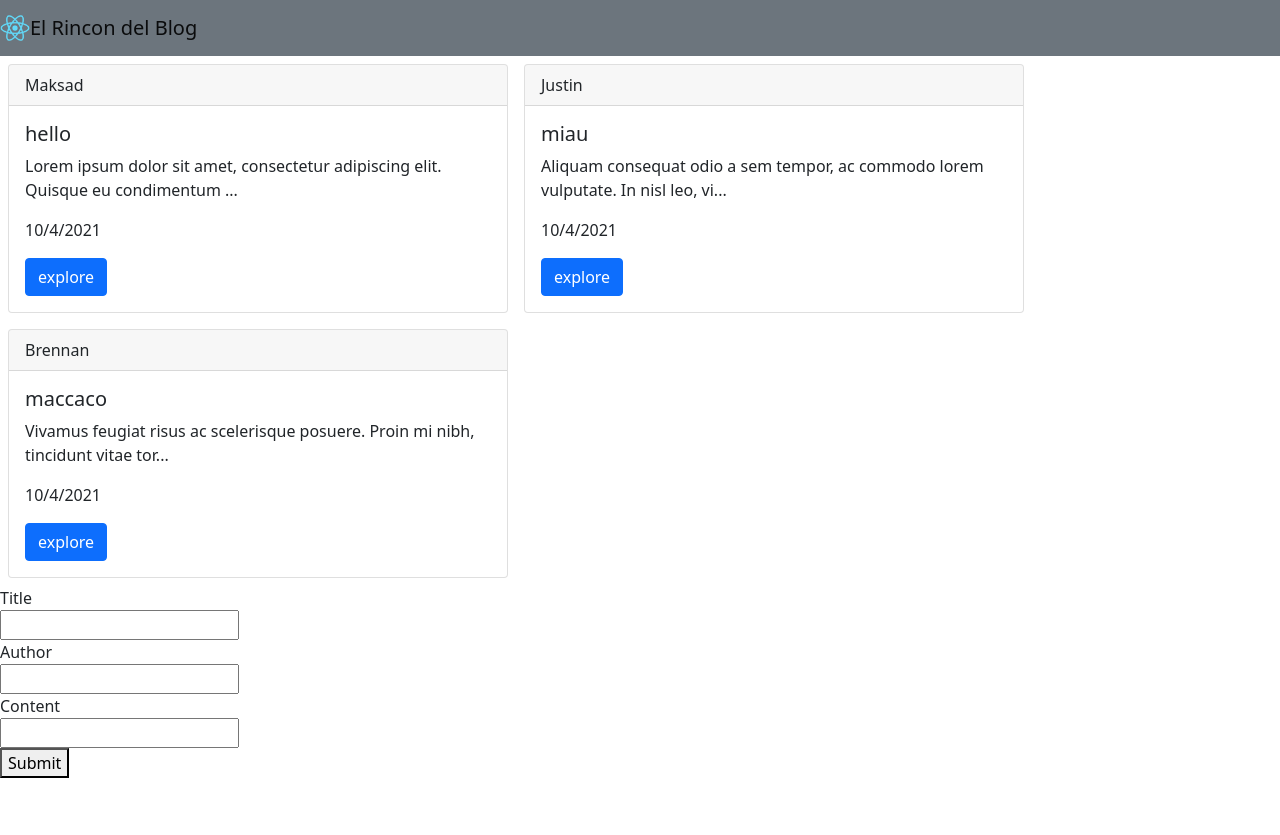
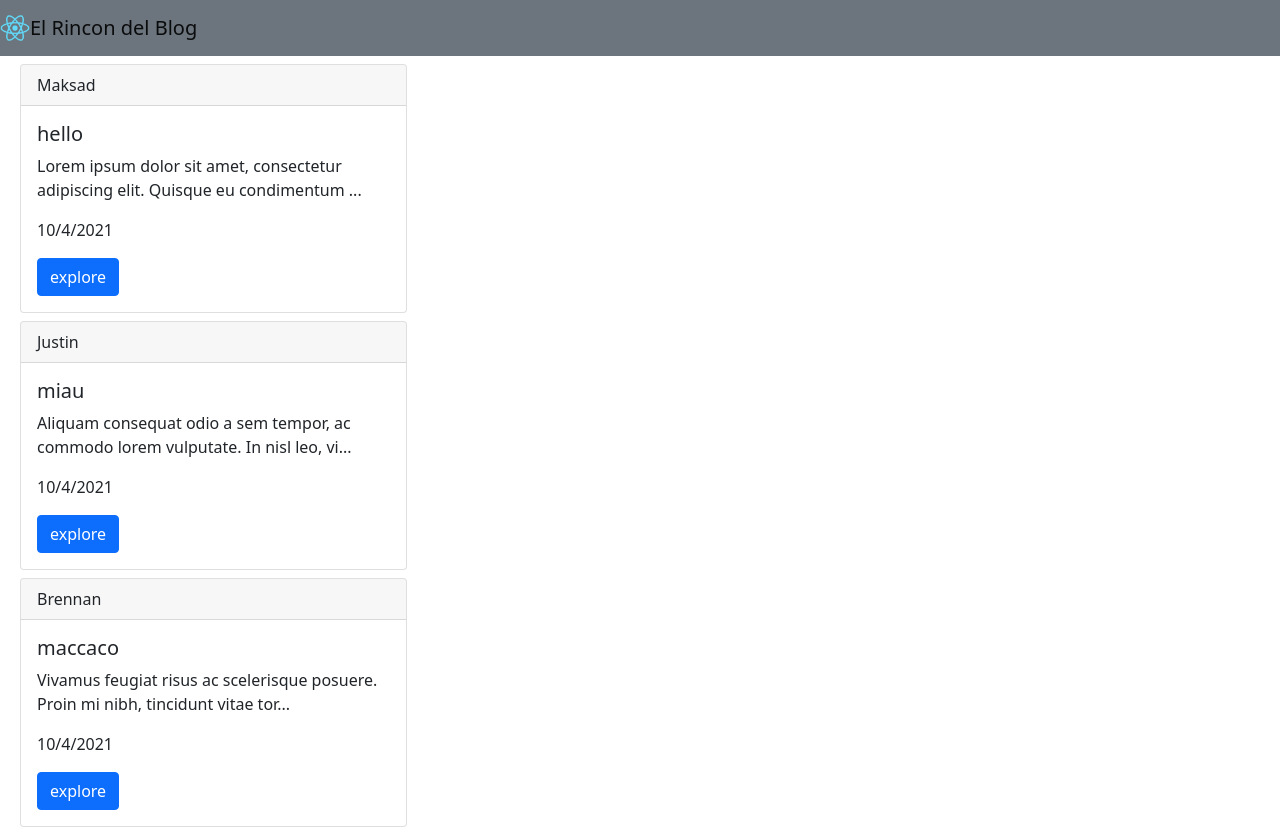
Before and after one commit to Emmanuel-Torres/PostWebsite, a React (Create React App) app in the folder client/: page / in a window 1280 px wide. Before the commit the page ends 800 px from the top, so only its background shows below. Built offline with nearby package versions, Linux system fonts and the light colour scheme.

Commit message:
Improved the style of the website

```diff
--- a/client/src/App.js
+++ b/client/src/App.js
@@ -1,20 +1,18 @@
 import 'bootstrap/dist/css/bootstrap.min.css';
-import { useContext } from 'react';
 import Aside from './components/Aside/Aside';
-import PostForm from './components/Forms/PostForm';
 import Main from './components/Main/Mian';
 import NavBar from './components/NavBar/NavBar';
-import PostContext from './context/post-context';
 
 function App() {
-  const ctx = useContext(PostContext);
-
   return (
     <>
       <NavBar />
-      <Main />
-      { ctx.currentPost != null && <Aside />}
-      <PostForm />
+      <div className="container-fluid">
+        <div className="row">
+          <Main />
+          <Aside />
+        </div>
+      </div>
     </>
   );
 }
--- a/client/src/components/Aside/Aside.js
+++ b/client/src/components/Aside/Aside.js
@@ -1,5 +1,46 @@
+import { useContext, useState } from "react";
+import PostContext from "../../context/post-context";
+import PostForm from "../Forms/PostForm";
+import MasterDetailsView from "./MasterDetailsView";
+
 const Aside = () => {
-    return <>Hello</>
+    const ctx = useContext(PostContext);
+
+    console.log(ctx.currentPost);
+
+    const [isEditing, setIsEditing] = useState(false);
+
+    const toggleEdit = () => {
+        setIsEditing(prev => {
+            return !prev
+        })
+    }
+
+    const submitFormHandler = (post) => {
+        ctx.onEditPost(post)
+        toggleEdit();
+    };
+
+    const closeDetailsHandler = () => {
+        ctx.onChangeCurrPost(null)
+    };
+
+    return (
+        <aside className="col-md-6 col-lg-8">
+            {ctx.currentPost!= null && (isEditing
+                ?
+                <>
+                    <PostForm post={ctx.currentPost} onSubmit={submitFormHandler} onCancel={toggleEdit} />
+                </>
+                :
+                <>
+                    <MasterDetailsView post={ctx.currentPost} />
+                    <button className="btn btn-outline-primary mx-2" type="button" onClick={toggleEdit}>Edit</button>
+                    <button className="btn btn-outline-danger mx-2" type='button' onClick={closeDetailsHandler}>Close</button>
+                </>
+            )}
+        </aside>
+    );
 };
 
 export default Aside;
--- /dev/null
+++ b/client/src/components/Aside/MasterDetailsView.js
@@ -0,0 +1,12 @@
+const MasterDetailsView = (props) => {
+    return (
+        <>
+            <h1>{props.post?.title}</h1>
+            <h3>{props.post?.author}</h3>
+            <p>{props.post?.content}</p>
+            <p>{props.post?.date.toString()}</p>
+        </>
+    )
+};
+
+export default MasterDetailsView;
--- a/client/src/components/Forms/PostForm.js
+++ b/client/src/components/Forms/PostForm.js
@@ -93,7 +93,8 @@ const PostForm = (props) => {
             <label className='' htmlFor='content'>Content</label><br />
             <input type='textarea' name='content' value={formState.content} onChange={contentChangedHandler} />
             <br />
-            <button type='submit'>Submit</button>
+            <button className='btn btn-outline-primary mx-2' type='submit'>Submit</button>
+            <button className='btn btn-outline-danger mx-2' type="button" onClick={props.onCancel}>Cancel</button>
         </form>
     );
 };
--- a/client/src/components/Main/Mian.js
+++ b/client/src/components/Main/Mian.js
@@ -10,7 +10,7 @@ const Main = (props) => {
     };
 
     return (
-        <main className="d-flex flex-wrap">
+        <main className="col-md-6 col-lg-4">
             {ctx.posts.map(p => {
                 return <Post key={p.id} onViewPost={viewPostHandler} post={p} />
             })}
--- a/client/src/components/Post/Post.js
+++ b/client/src/components/Post/Post.js
@@ -8,7 +8,7 @@ const Post = (props) => {
     };
 
     return (
-        <div className={`${styles["card-width"]} card m-2`}>
+        <div className='width-100 card m-2'>
             <div className="card-header">
                 {props.post.author}
             </div>
--- a/client/src/components/Post/Post.module.css
+++ b/client/src/components/Post/Post.module.css
@@ -1,3 +1,3 @@
 .card-width {
-    width: 500px;
+    width: 300px;
 }
--- a/client/src/context/post-context.js
+++ b/client/src/context/post-context.js
@@ -29,6 +29,10 @@ export const PostContextProvider = (props) => {
         setPosts(prev => {
             return [...tempPosts]
         });
+
+        if (editedPost.id === currentPost.id) {
+            setCurrentPost(editedPost);
+        }
     };
 
     const deletePostHandler = (postId) => {
```
